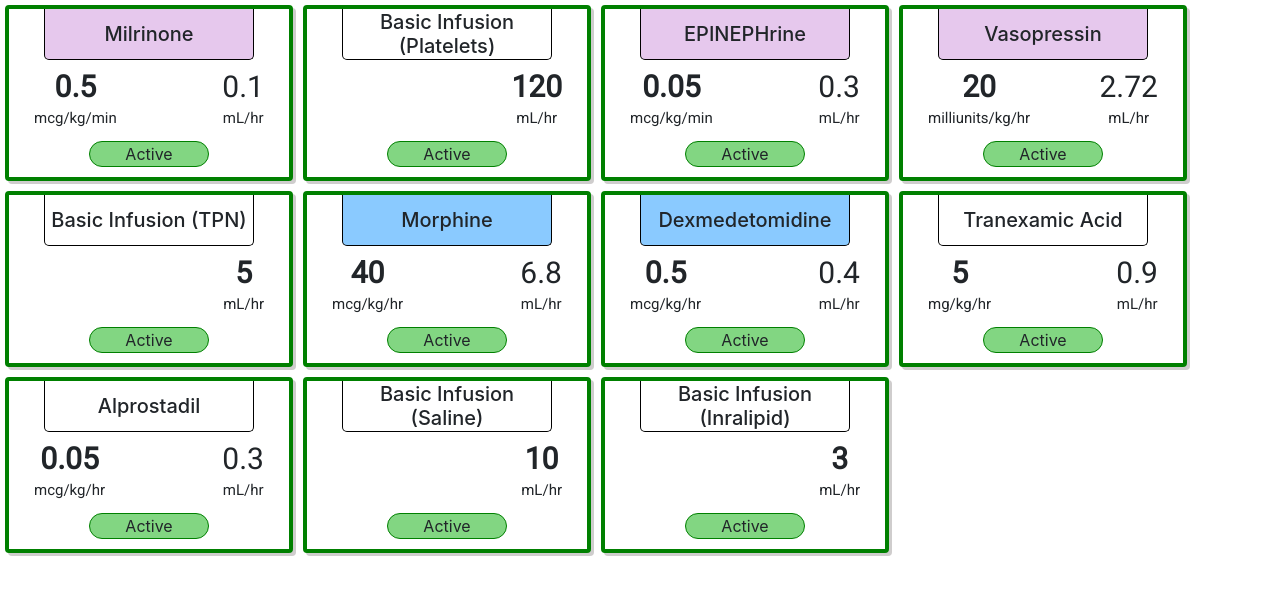
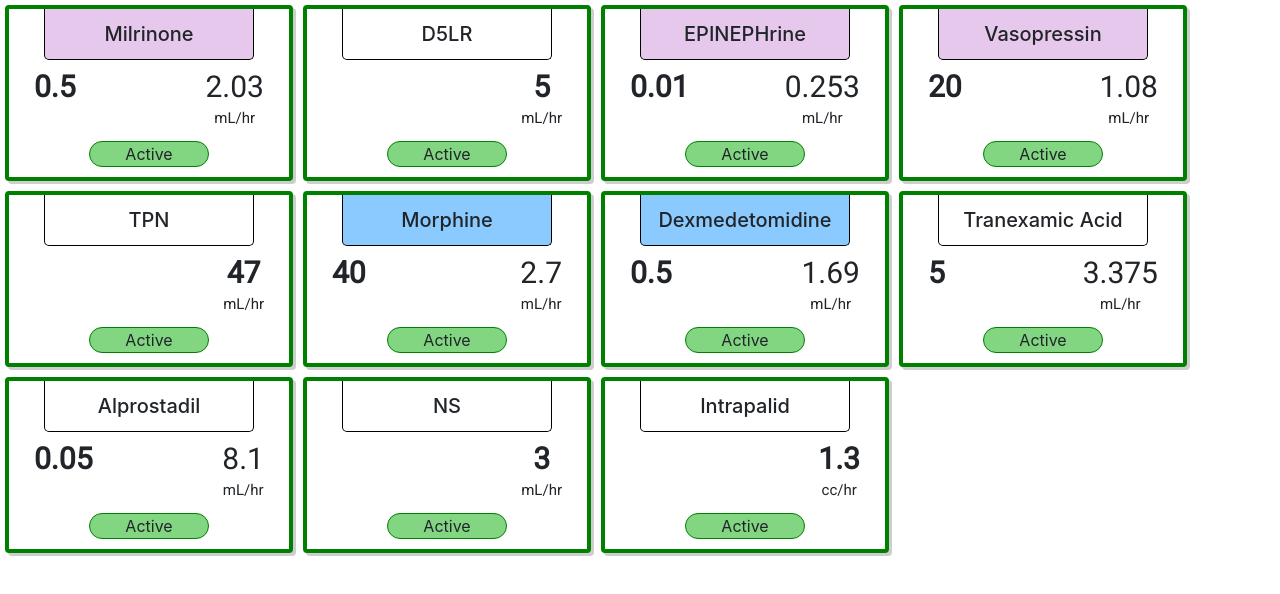
Before and after one commit to AnActualSeb/iv-dashboard, a React (Create React App) app: page / in a window 1280 px wide. Shown: the top 594 px of the page. Built offline with nearby package versions, Linux system fonts and the light colour scheme.

Commit message:
Updated JSON data to relfect newest drug script

```diff
--- a/src/App.js
+++ b/src/App.js
@@ -17,7 +17,6 @@ function App() {
           {/* <TopHeader /> */}
 
           <Route exact path="/" component={Dashboard} />
-          <Route path="/basicLayout" component={BasicLayout} />
         </div>
       </BrowserRouter>
     </div>
--- a/src/data/drugData.json
+++ b/src/data/drugData.json
@@ -4,153 +4,175 @@
     "Pump": "A",
     "Drug Name": "Milrinone",
     "Drug Color Code": "E6C8ED",
-        "Rate": 0.1,
+    "Rate": 2.03,
     "Rate Unit": "mL/hr",
     "Dosage": 0.5,
-        "Dosage Unit": "mcg/kg/min",
-        "Dilution": 0.2,
-        "Dilution Rate": "mg/mL",
-        "Total Volume": "50mL",
-        "Method": ""
+    "Dosage Rate": "mcg/kg/min",
+    "Dilution": 200,
+    "Dilution Rate": "mcg/mL",
+    "Starting Volume": 50,
+    "Starting Volume Unit": "mL",
+    "VTBI": 23.68,
+    "VTBI Unit": "mL"
   },
   {
     "Brain": 1,
     "Pump": "B",
-        "Drug Name": "Basic Infusion (Platelets)",
-        "Drug Color Code": "",
-        "Rate": 120,
+    "Drug Name": "D5LR",
+    "Drug Color Code": "FFFFFF",
+    "Rate": 5,
     "Rate Unit": "mL/hr",
     "Dosage": null,
-        "Dosage Unit": "",
+    "Dosage Rate": "",
     "Dilution": null,
     "Dilution Rate": "",
-        "Total Volume": "60mL",
-        "Method": "Syringe"
+    "Starting Volume": 500,
+    "Starting Volume Unit": "mL",
+    "VTBI": 435,
+    "VTBI Unit": "mL"
   },
   {
     "Brain": 1,
     "Pump": "C",
     "Drug Name": "EPINEPHrine",
     "Drug Color Code": "E6C8ED",
-        "Rate": 0.3,
+    "Rate": 0.253,
     "Rate Unit": "mL/hr",
-        "Dosage": 0.05,
-        "Dosage Unit": "mcg/kg/min",
-        "Dilution": 0.032,
-        "Dilution Rate": "mg/mL",
-        "Total Volume": "50mL",
-        "Method": ""
+    "Dosage": 0.01,
+    "Dosage Rate": "mcg/kg/min",
+    "Dilution": 32,
+    "Dilution Rate": "mcg/mL",
+    "Starting Volume": 50,
+    "Starting Volume Unit": "mL",
+    "VTBI": 46.7,
+    "VTBI Unit": "mL"
   },
   {
     "Brain": 1,
     "Pump": "D",
     "Drug Name": "Vasopressin",
     "Drug Color Code": "E6C8ED",
-        "Rate": 2.72,
+    "Rate": 1.08,
     "Rate Unit": "mL/hr",
     "Dosage": 20,
-        "Dosage Unit": "milliunits/kg/hr",
-        "Dilution": 0.025,
-        "Dilution Rate": "units/mL",
-        "Total Volume": "50mL",
-        "Method": ""
+    "Dosage Rate": "mu/kg/hr",
+    "Dilution": 250,
+    "Dilution Rate": "mu/mL",
+    "Starting Volume": 50,
+    "Starting Volume Unit": "mL",
+    "VTBI": 35.96,
+    "VTBI Unit": "mL"
   },
   {
     "Brain": 2,
     "Pump": "A",
-        "Drug Name": "Basic Infusion (TPN)",
-        "Drug Color Code": "",
-        "Rate": 5,
+    "Drug Name": "TPN",
+    "Drug Color Code": "FFFFFF",
+    "Rate": 47,
     "Rate Unit": "mL/hr",
     "Dosage": null,
-        "Dosage Unit": "",
+    "Dosage Rate": "",
     "Dilution": null,
     "Dilution Rate": "",
-        "Total Volume": "60mL",
-        "Method": "Syringe"
+    "Starting Volume": 1000,
+    "Starting Volume Unit": "mL",
+    "VTBI": 389,
+    "VTBI Unit": "mL"
   },
   {
     "Brain": 2,
     "Pump": "B",
     "Drug Name": "Morphine",
     "Drug Color Code": "8ACAFF",
-        "Rate": 6.8,
+    "Rate": 2.7,
     "Rate Unit": "mL/hr",
     "Dosage": 40,
-        "Dosage Unit": "mcg/kg/hr",
-        "Dilution": 0.2,
-        "Dilution Rate": "mg/mL",
-        "Total Volume": "50mL",
-        "Method": ""
+    "Dosage Rate": "",
+    "Dilution": 200,
+    "Dilution Rate": "mcg/mL",
+    "Starting Volume": 50,
+    "Starting Volume Unit": "mL",
+    "VTBI": 14.9,
+    "VTBI Unit": "mL"
   },
   {
     "Brain": 2,
     "Pump": "C",
     "Drug Name": "Dexmedetomidine",
     "Drug Color Code": "8ACAFF",
-        "Rate": 0.4,
+    "Rate": 1.69,
     "Rate Unit": "mL/hr",
     "Dosage": 0.5,
-        "Dosage Unit": "mcg/kg/hr",
+    "Dosage Rate": "mcg/kg/hr",
     "Dilution": 4,
     "Dilution Rate": "mcg/mL",
-        "Total Volume": "50mL",
-        "Method": ""
+    "Starting Volume": 50,
+    "Starting Volume Unit": "mL",
+    "VTBI": 28.1,
+    "VTBI Unit": "mL"
   },
   {
     "Brain": 2,
     "Pump": "D",
     "Drug Name": "Tranexamic Acid",
-        "Drug Color Code": "",
-        "Rate": 0.9,
+    "Drug Color Code": "FFFFFF",
+    "Rate": 3.375,
     "Rate Unit": "mL/hr",
     "Dosage": 5,
-        "Dosage Unit": "mg/kg/hr",
+    "Dosage Rate": "mg/kg/hr",
     "Dilution": 20,
     "Dilution Rate": "mg/mL",
-        "Total Volume": "50mL",
-        "Method": ""
+    "Starting Volume": 50,
+    "Starting Volume Unit": "mL",
+    "VTBI": 6.13,
+    "VTBI Unit": "mL"
   },
   {
     "Brain": 3,
     "Pump": "A",
     "Drug Name": "Alprostadil",
-        "Drug Color Code": "",
-        "Rate": 0.3,
+    "Drug Color Code": "FFFFFF",
+    "Rate": 8.1,
     "Rate Unit": "mL/hr",
     "Dosage": 0.05,
-        "Dosage Unit": "mcg/kg/hr",
-        "Dilution": 0.5,
+    "Dosage Rate": "mcg/kg/hr",
+    "Dilution": 5,
     "Dilution Rate": "mcg/mL",
-        "Total Volume": "50mL",
-        "Method": ""
+    "Starting Volume": 150,
+    "Starting Volume Unit": "mL",
+    "VTBI": 44.7,
+    "VTBI Unit": "mL"
   },
   {
     "Brain": 3,
     "Pump": "B",
-        "Drug Name": "Basic Infusion (Saline)",
-        "Drug Color Code": "",
-        "Rate": 10,
+    "Drug Name": "NS",
+    "Drug Color Code": "FFFFFF",
+    "Rate": 3,
     "Rate Unit": "mL/hr",
     "Dosage": null,
-        "Dosage Unit": "",
+    "Dosage Rate": "",
     "Dilution": null,
     "Dilution Rate": "",
-        "Total Volume": "150mL",
-        "Method": "Bag"
+    "Starting Volume": 250,
+    "Starting Volume Unit": "mL",
+    "VTBI": 211,
+    "VTBI Unit": "mL"
   },
   {
     "Brain": 3,
     "Pump": "C",
-        "Drug Name": "Basic Infusion (Inralipid)",
-        "Drug Color Code": "",
-        "Rate": 3,
-        "Rate Unit": "mL/hr",
+    "Drug Name": "Intrapalid",
+    "Drug Color Code": "FFFFFF",
+    "Rate": 1.3,
+    "Rate Unit": "cc/hr",
     "Dosage": null,
-        "Dosage Unit": "",
+    "Dosage Rate": "",
     "Dilution": null,
     "Dilution Rate": "",
-        "Total Volume": "150mL",
-        "Method": "Bag"
+    "Starting Volume": 100,
+    "Starting Volume Unit": "mL",
+    "VTBI": 83.1,
+    "VTBI Unit": "mL"
   }
 ]
```
Lines whose indentation alone changed are shown as unchanged.
